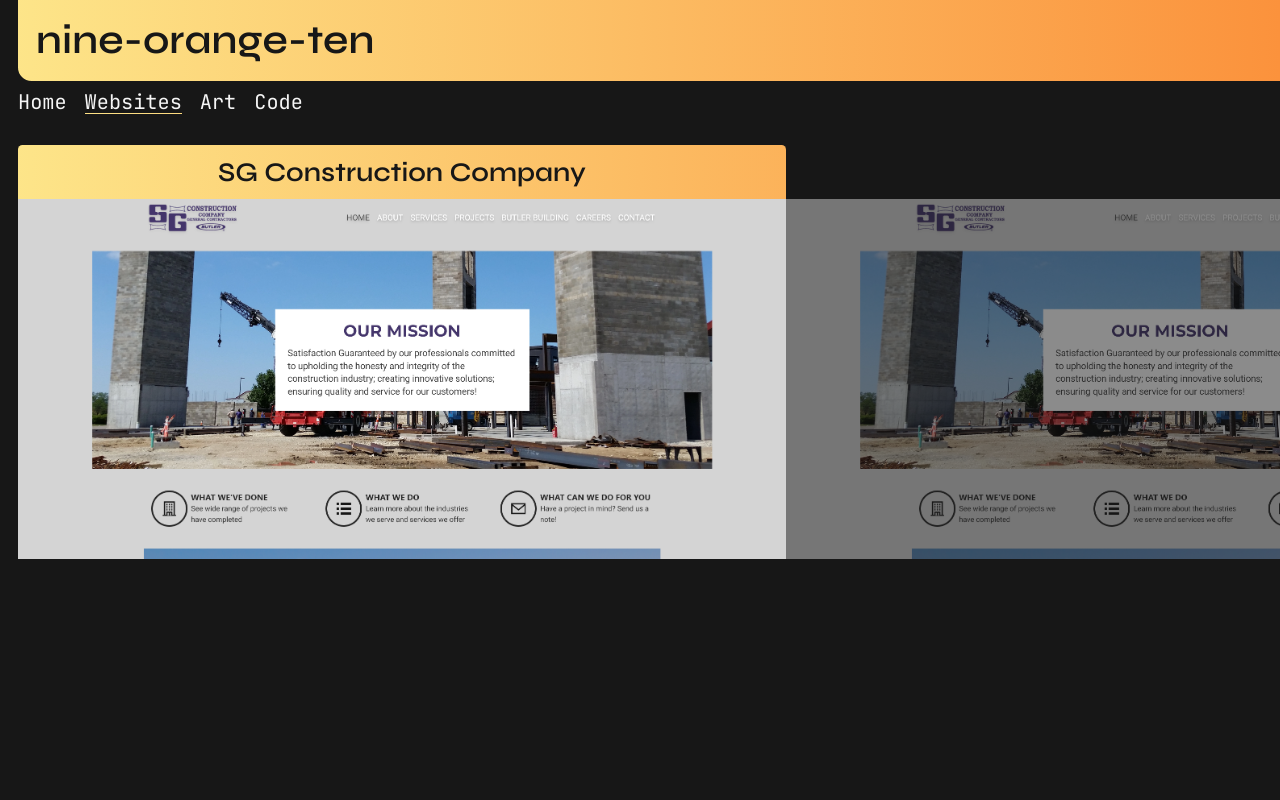
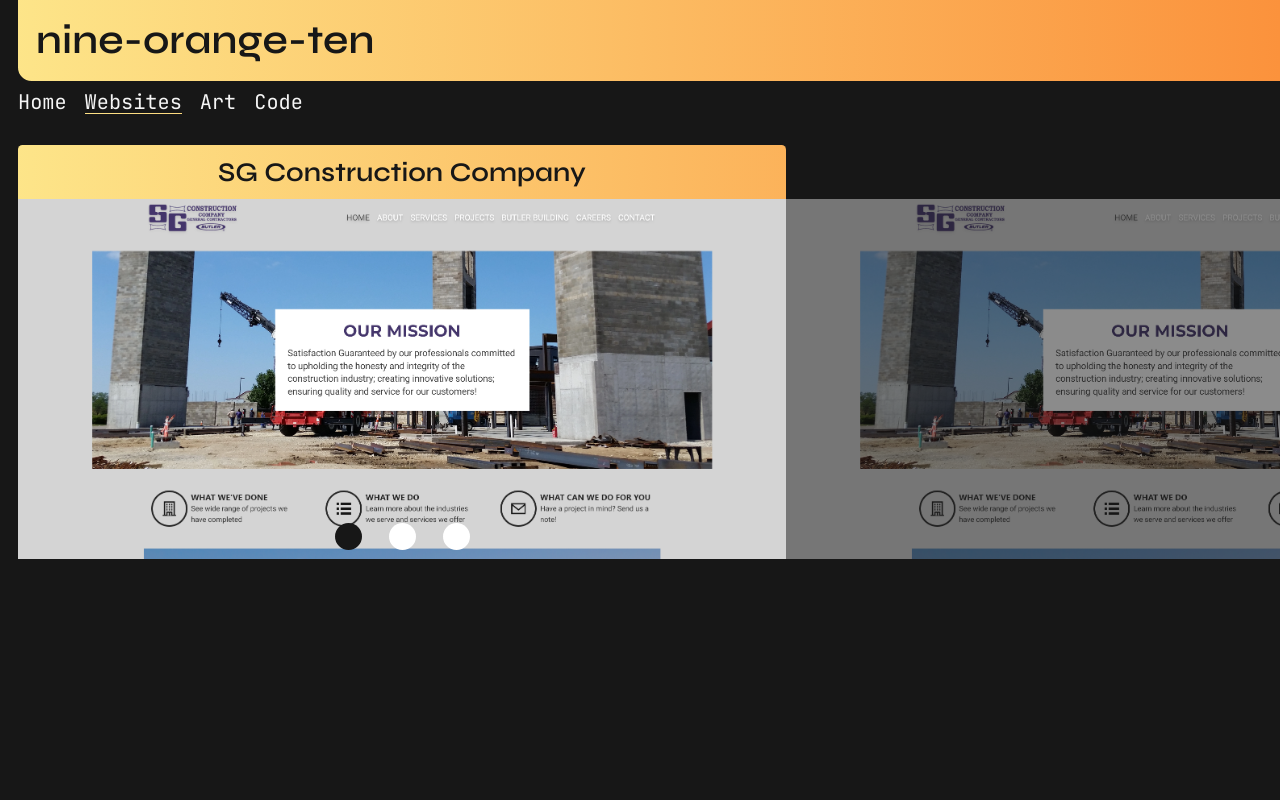
Before and after one commit to blaze-vincent/blog-2022, a Next.js app: page /websites in a window 1280 px wide. Shown: the top 800 px of the page. Built offline with nearby package versions, Linux system fonts and the light colour scheme.

Commit message:
Change slide-changing action

```diff
--- a/components/carousel/carousel.js
+++ b/components/carousel/carousel.js
@@ -3,9 +3,6 @@
 
 export default function Carousel({className, slideObjects}){
   const [displayedSlide, setDisplayedSlide] = useState(0);
-  function controlDisplayedSlide(){
-    setDisplayedSlide(displayedSlide < slideObjects.length ? displayedSlide++ : 0)
-  }
 
   return <div className="relative w-full h-80">
     <div
@@ -15,10 +12,28 @@
         left: `${-100 * displayedSlide}%`,
         transition: '0.125s'
       }}
-      onClick={controlDisplayedSlide}
     >
-        {slideObjects.map((slideObj, index) => {
-          return <Slide key={index} data={slideObj} selected={displayedSlide} order={index} />
+      {slideObjects.map((slideObj, index) => {
+        return <Slide
+          key={index}
+          data={slideObj}
+          selectedSlide={displayedSlide}
+          order={index}
+          onClick={_ => {setDisplayedSlide(index)}}
+        />
+        })}
+      </div>
+      <div className="absolute w-full gap-6 items-center flex flex-row bottom-2 justify-center">
+        {slideObjects.map((_, key) => {
+          return <button
+            key={key}
+            className="w-6 h-6 rounded-full"
+            onClick={_ => {setDisplayedSlide(key)}}
+            style={{
+              backgroundColor: key === displayedSlide ? '#171717' : 'white',
+              transition: '125ms'
+            }}
+          />
         })}
       </div>
     </div>
--- a/components/carousel/slide.js
+++ b/components/carousel/slide.js
@@ -1,14 +1,18 @@
 import Image from "next/image";
 
-export default function Slide({selected, order, data}){
+export default function Slide({selectedSlide, order, data, onClick}){
 
   return <div
     className="w-full relative top-0 h-full"
+    style={{
+      cursor: order - selectedSlide === 0 ? 'default' : 'pointer'
+    }}
+    onClick={onClick}
   >
     <div
       className=" w-full h-full"
       style={{
-        opacity: 1/(Math.abs(order-selected)+1),
+        opacity: 1/(Math.abs(order-selectedSlide)+1),
         transition: '0.125s'
       }}
     >
```
Also changed, not shown: components/carousel/frame.js (added).
